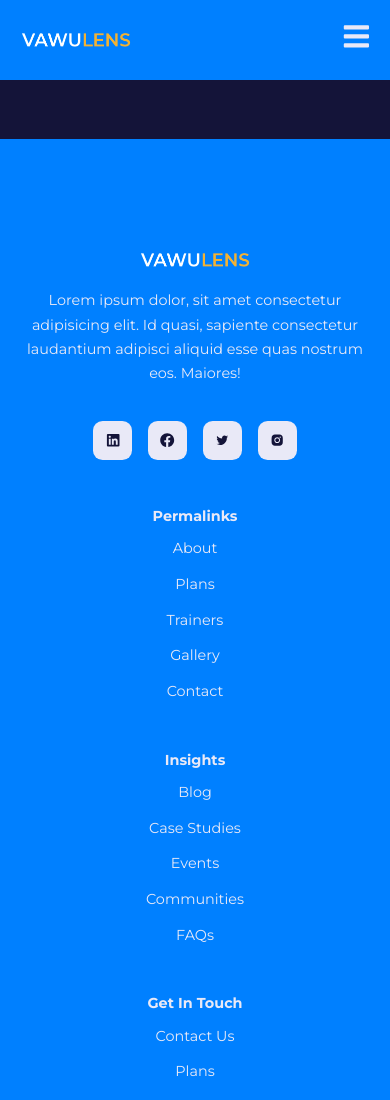
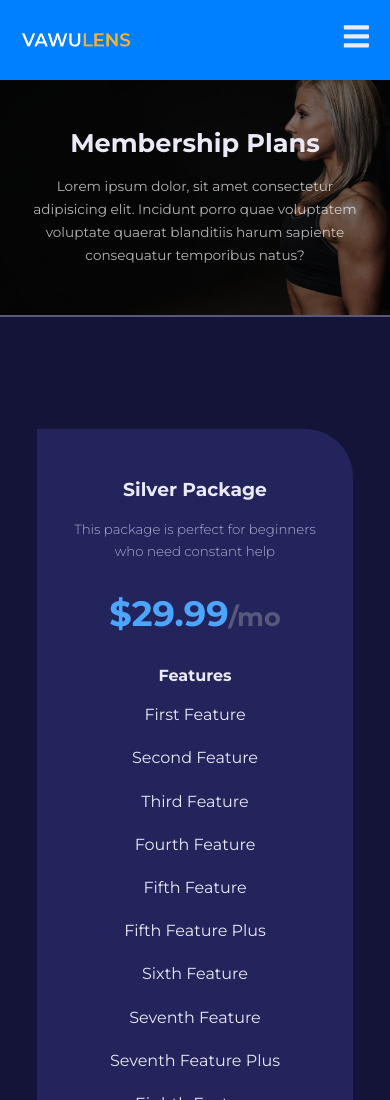
Before and after one commit to sanic16/gym-react-website, a React (Vite) app: page /plans in a window 390 px wide. Shown: the top 1100 px of the page. Built offline with nearby package versions, Linux system fonts and the light colour scheme.

Commit message:
Plans Page added

```diff
--- a/src/pages/not_found/notFound.css
+++ b/src/pages/not_found/notFound.css
@@ -0,0 +1,9 @@
+.notfound__container{
+    text-align: center;
+    padding-top: 8rem;
+}
+
+.notfound__container .btn{
+    margin-top: 2rem;
+    display: inline-block;
+}
--- a/src/pages/plans/Plans.tsx
+++ b/src/pages/plans/Plans.tsx
@@ -1,10 +1,42 @@
-import './plans.css'
+import Header from "../../components/Header";
+import HeaderImage from "../../assets/images/header_bg_4.jpg";
+import Card from "../../components/ui/Card";
+import { plans } from "../../assets/data";
 
+import "./plans.css";
 
 const Plans = () => {
   return (
-    <div>Plans</div>
-  )
-}
+    <>
+      <Header title="Membership Plans" image={HeaderImage}>
+        Lorem ipsum dolor, sit amet consectetur adipisicing elit. Incidunt porro
+        quae voluptatem voluptate quaerat blanditiis harum sapiente consequatur
+        temporibus natus?
+      </Header>
+      <section className="plans">
+        <div className="container plans__container">
+          {
+            plans.map(plan => (
+              <Card key={plan.id} className="plan">
+                <h3>{plan.name}</h3>
+                <small>{plan.desc}</small>
+                <h1>{`$${plan.price}`}</h1><h2>/mo</h2>
+                <h4>Features</h4>
+                {
+                  plan.features.map((feature, index) => (
+                    <p key={index} className={!feature.feature ? 'disabled' : ''}>
+                      {feature.feature}
+                    </p>
+                  ))
+                }
+                <button className="btn lg">Choose Plan</button>
+              </Card>
+            ))
+          }
+        </div>
+      </section>
+    </>
+  );
+};
 
-export default Plans
+export default Plans;
--- a/src/pages/plans/plans.css
+++ b/src/pages/plans/plans.css
@@ -0,0 +1,65 @@
+.plans__container{
+    display: grid;
+    grid-template-columns: repeat(3, 1fr);
+    gap: 3rem;
+}
+
+.plan h3{
+    margin-bottom: 0.8rem;
+}
+
+.plan small{
+    margin-bottom: 2rem;
+}
+
+.plan h1{
+    color: var(--color-primary-variant);
+    display: inline;
+}
+
+.plan h2{
+    display: inline;
+    color: var(--color-gray-400);
+}
+
+.plan h4{
+    margin-top: 2rem;
+}
+
+.plan p{
+    margin-top: 1rem;
+    color: var(--color-gray-100);
+}
+
+.plan p.disabled{
+    color: var(--color-gray-400);
+}
+
+.plan button{
+    margin-top: 3rem;
+    cursor: pointer;
+}
+
+/* MEDIA QUERIES (medium screen) */
+@media screen and (max-width: 1024px){
+    .plans__container{
+        grid-template-columns: repeat(2, 1fr);
+        gap: 2rem;
+    }
+}
+
+/* MEDIA QUERIES (small screens) */
+@media screen and (max-width: 600px){
+    .plans__container{
+        grid-template-columns: 1fr;
+    }
+
+    .plan{
+        width: 90%;
+        margin-inline: auto;
+    }
+
+    .plan__price{
+        font-size: 2rem;
+    }
+}
```
